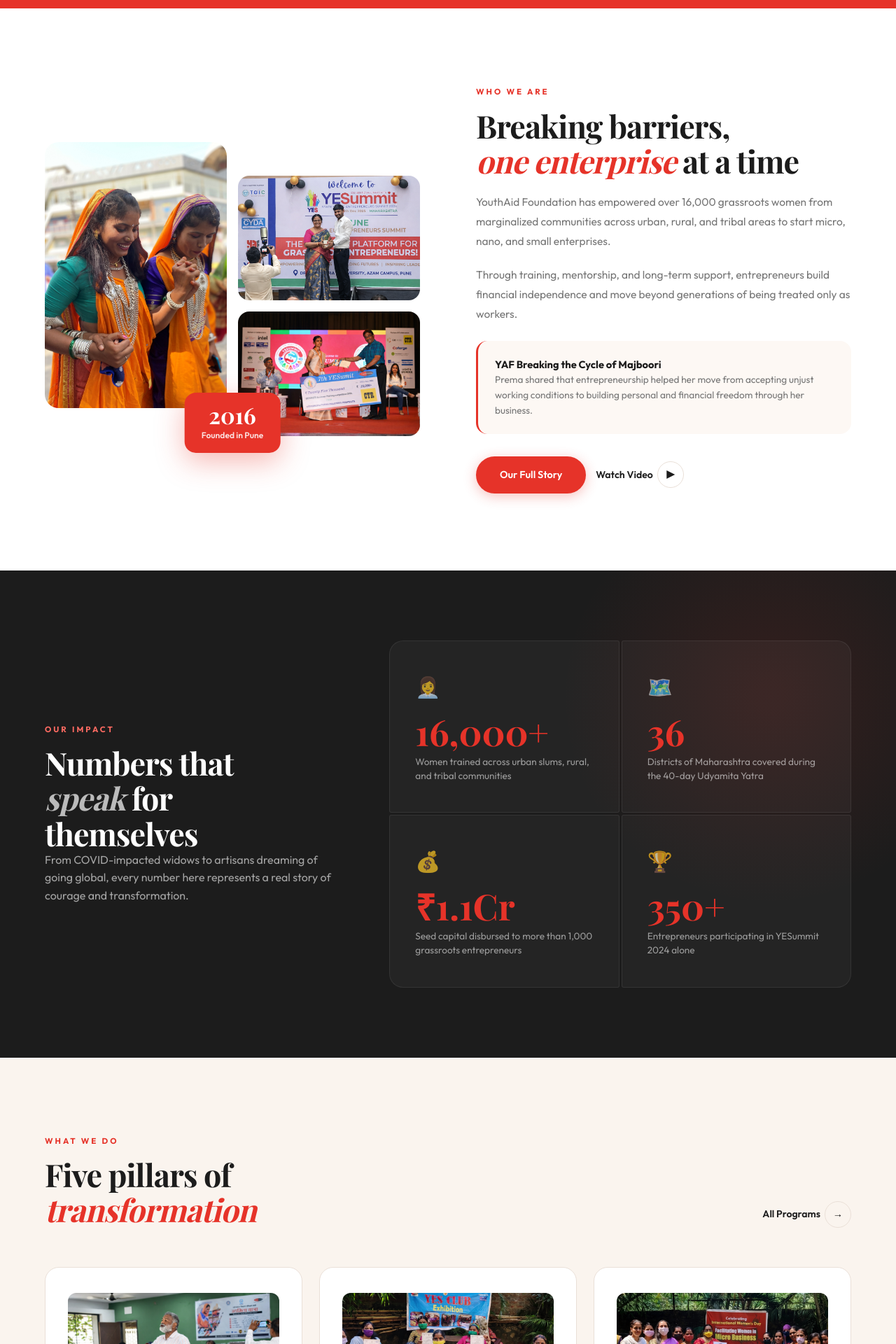
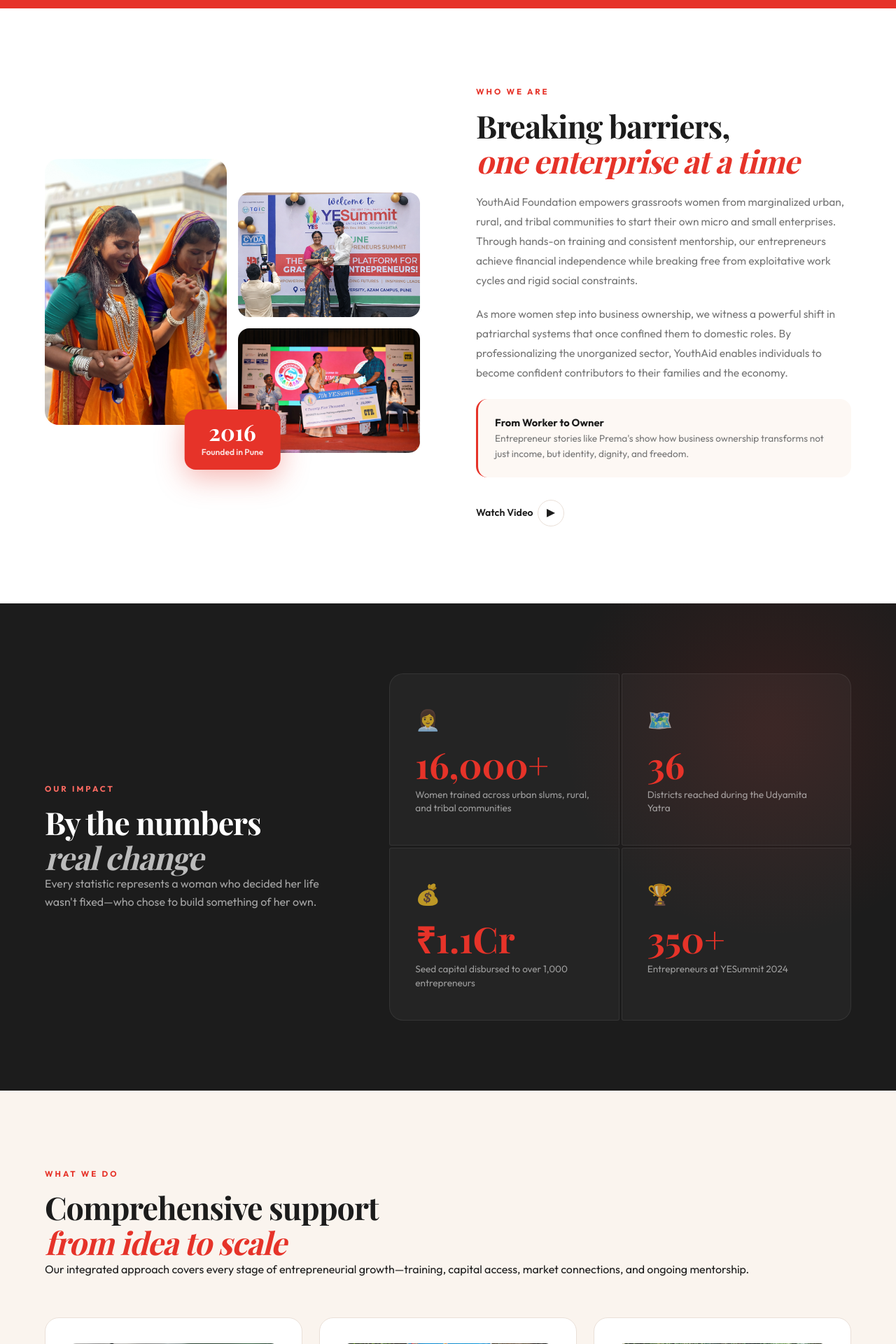
Before and after one commit to kartik-malviya1/YouthAF, a React (Vite) app: page / in a window 1280 px wide. Shown: the part 880-2800 px from the top of the page at 70% size. Built offline with nearby package versions, Linux system fonts and the light colour scheme; a web font is replaced by a local one.

Commit message:
Refactor Home page content for clarity and impact

```diff
--- a/src/pages/Home.jsx
+++ b/src/pages/Home.jsx
@@ -90,9 +90,8 @@ export default function Home() {
 
   return (
     <div className="yaf-page">
-      <div>
       <Navbar />
-      </div>
+
       <section className="hero" id="home">
         <div className="hero-left reveal">
           <div className="hero-badge">Pune, Maharashtra · Est. 2016</div>
@@ -104,7 +103,7 @@ export default function Home() {
             Entrepreneurs
           </h1>
           <p className="hero-sub">
-            Using entrepreneurship to gain financial independence, change patriarchal mindsets, overcome a worker&apos;s mentality, boost self-esteem, and conquer fears. 16,000+ women and counting.
+            Empowering over 16,000 women from marginalized communities to build sustainable businesses, gain financial independence, and transform generational mindsets.
           </p>
           <div className="hero-btns">
             <a href="/donate" className="btn-red" target="_blank" rel="noreferrer">
@@ -161,7 +160,7 @@ export default function Home() {
           <div className="about-inner">
             <div className="about-imgs reveal">
               <div className="about-img-big">
-                <img src= {aboutusimg} alt="Women in a training session" />
+                <img src={aboutusimg} alt="Women in a training session" />
               </div>
               <div className="about-img-stack">
                 <div className="about-img-sm">
@@ -182,24 +181,21 @@ export default function Home() {
               <h2 className="section-title">
                 Breaking barriers,
                 <br />
-                <em>one enterprise</em> at a time
+                <em>one enterprise at a time</em>
               </h2>
               <p>
-                YouthAid Foundation has empowered over 16,000 grassroots women from marginalized communities across urban, rural, and tribal areas to start micro, nano, and small enterprises.
+                YouthAid Foundation empowers grassroots women from marginalized urban, rural, and tribal communities to start their own micro and small enterprises. Through hands-on training and consistent mentorship, our entrepreneurs achieve financial independence while breaking free from exploitative work cycles and rigid social constraints.
               </p>
               <p>
-                Through training, mentorship, and long-term support, entrepreneurs build financial independence and move beyond generations of being treated only as workers.
+                As more women step into business ownership, we witness a powerful shift in patriarchal systems that once confined them to domestic roles. By professionalizing the unorganized sector, YouthAid enables individuals to become confident contributors to their families and the economy.
               </p>
               <div className="about-feature">
-                <div className="af-title">YAF Breaking the Cycle of Majboori</div>
+                <div className="af-title">From Worker to Owner</div>
                 <p>
-                  Prema shared that entrepreneurship helped her move from accepting unjust working conditions to building personal and financial freedom through her business.
+                  Entrepreneur stories like Prema's show how business ownership transforms not just income, but identity, dignity, and freedom.
                 </p>
               </div>
               <div className="btn-row">
-                <a href="https://youthaidfoundation.org/about-yaf/" className="btn-red" target="_blank" rel="noreferrer">
-                  Our Full Story
-                </a>
                 <a href="https://www.youtube.com/watch?v=8G-YoVnxgHU" className="btn-ghost-dark" target="_blank" rel="noreferrer">
                   Watch Video <span className="arr">▶</span>
                 </a>
@@ -215,19 +211,17 @@ export default function Home() {
             <div className="reveal">
               <span className="section-label alt-label">Our Impact</span>
               <h2 className="section-title white">
-                Numbers that
+                By the numbers
                 <br />
-                <em>speak</em> for
-                <br />
-                themselves
+                <em>real change</em>
               </h2>
-              <p>From COVID-impacted widows to artisans dreaming of going global, every number here represents a real story of courage and transformation.</p>
+              <p>Every statistic represents a woman who decided her life wasn't fixed—who chose to build something of her own.</p>
             </div>
             <div className="impact-numbers reveal reveal-delay-1">
               <ImpactCard icon="👩‍💼" num="16,000+" label="Women trained across urban slums, rural, and tribal communities" />
-              <ImpactCard icon="🗺️" num="36" label="Districts of Maharashtra covered during the 40-day Udyamita Yatra" />
-              <ImpactCard icon="💰" num="₹1.1Cr" label="Seed capital disbursed to more than 1,000 grassroots entrepreneurs" />
-              <ImpactCard icon="🏆" num="350+" label="Entrepreneurs participating in YESummit 2024 alone" />
+              <ImpactCard icon="🗺️" num="36" label="Districts reached during the Udyamita Yatra" />
+              <ImpactCard icon="💰" num="₹1.1Cr" label="Seed capital disbursed to over 1,000 entrepreneurs" />
+              <ImpactCard icon="🏆" num="350+" label="Entrepreneurs at YESummit 2024" />
             </div>
           </div>
         </div>
@@ -239,14 +233,12 @@ export default function Home() {
             <div>
               <span className="section-label">What We Do</span>
               <h2 className="section-title">
-                Five pillars of
+                Comprehensive support
                 <br />
-                <em>transformation</em>
+                <em>from idea to scale</em>
               </h2>
+              <p>Our integrated approach covers every stage of entrepreneurial growth—training, capital access, market connections, and ongoing mentorship.</p>
             </div>
-            <a href="https://youthaidfoundation.org/our-programs/" className="btn-ghost-dark" target="_blank" rel="noreferrer">
-              All Programs <span className="arr">→</span>
-            </a>
           </div>
           <div className="programs-grid">
             {programs.map((program) => (
@@ -270,15 +262,15 @@ export default function Home() {
         <div className="container">
           <div className="stories-header reveal">
             <div>
-              <span className="section-label">Blogs</span>
+              <span className="section-label">Stories</span>
               <h2 className="section-title">
-                Read stories of <em>resilience</em>
+                Journeys of <em>courage</em>
                 <br />
-                & transformation
+                and transformation
               </h2>
             </div>
             <a href="/blogs" className="btn-ghost-dark">
-              All Blogs <span className="arr">→</span>
+              All Stories <span className="arr">→</span>
             </a>
           </div>
           <div className="stories-grid">
@@ -295,7 +287,7 @@ export default function Home() {
                 }}
                 role="button"
                 tabIndex={0}
-                aria-label={`Read full blog: ${story.title}`}
+                aria-label={`Read full story: ${story.title}`}
               >
                 <div className={`story-img${story.big ? ' tall' : ' short'}`}>
                   <img src={story.img} alt={story.title} />
@@ -307,7 +299,7 @@ export default function Home() {
                   <div className="story-title">{story.title}</div>
                   <p className="story-excerpt">{story.excerpt}</p>
                   <span className="story-read">
-                    Read Full Blog →
+                    Read Full Story →
                   </span>
                 </div>
               </article>
@@ -329,7 +321,7 @@ export default function Home() {
               type="button"
               className="story-modal-close"
               onClick={() => setSelectedStory(null)}
-              aria-label="Close blog"
+              aria-label="Close story"
             >
               ×
             </button>
@@ -345,9 +337,6 @@ export default function Home() {
                   <p key={paragraph}>{paragraph}</p>
                 ))}
               </div>
-              {/* <a href={selectedStory.href} className="story-modal-link" target="_blank" rel="noreferrer">
-                Visit Original Story →
-              </a> */}
             </div>
           </div>
         </div>
@@ -358,7 +347,7 @@ export default function Home() {
           <div className="quote-inner">
             {quotes.map((quote) => (
               <article key={quote.name} className="qt-card">
-                <span className="qt-mark">“</span>
+                <span className="qt-mark">"</span>
                 <p className="qt-text">{quote.text}</p>
                 <div className="qt-name">{quote.name}</div>
                 <div className="qt-role">{quote.role}</div>
@@ -373,24 +362,24 @@ export default function Home() {
           <div className="yes-inner">
             <div className="yes-imgs reveal">
               <div className="yes-img-main">
-                <img src={yessummit1} />
+                <img src={yessummit1} alt="YESummit stage" />
               </div>
               <div className="yes-img-sm">
-                <img src={yesummitimg} />
+                <img src={yesummitimg} alt="Entrepreneur speaking" />
               </div>
               <div className="yes-img-sm">
-                <img src={bg3} alt="Pitch session" />
+                <img src={bg3} alt="Networking session" />
               </div>
             </div>
             <div className="yes-text reveal reveal-delay-1">
               <span className="section-label">YESummit</span>
               <h2 className="section-title">
-                A stage for
+                A national stage for
                 <br />
                 <em>grassroots ambition</em>
               </h2>
               <p>
-                Since 2016, YESummit has been a flagship platform where entrepreneurs showcase products, present business ideas, and build confidence to grow beyond local markets.
+                YESummit is where entrepreneurs showcase products, pitch business ideas, and build the confidence to scale beyond local markets. Our flagship annual event brings together hundreds of grassroots business owners for learning, visibility, and opportunity.
               </p>
               <div className="yes-facts">
                 <div className="yf-item">
@@ -430,12 +419,12 @@ export default function Home() {
           <div className="yatra-left reveal">
             <span className="section-label alt-label">Udyamita Yatra</span>
             <h2 className="section-title white">
-              Taking entrepreneurship
+              Bringing opportunity
               <br />
-              <em>district by district</em>
+              <em>door to door</em>
             </h2>
             <p>
-              The 40-day Udyamita Yatra carried YouthAid&apos;s mission across Maharashtra, reaching women where they are and opening pathways to enterprise in communities often left out of formal support systems.
+              Our 40-day Udyamita Yatra traveled across Maharashtra, reaching women in their own communities with direct access to training, mentorship, and entrepreneurship pathways—breaking the barrier of geography.
             </p>
             <div className="yatra-nums">
               <div className="yatra-num first">
@@ -448,19 +437,19 @@ export default function Home() {
               </div>
               <div className="yatra-num">
                 <div className="n">16K+</div>
-                <div className="l">Women inspired</div>
+                <div className="l">Women engaged locally</div>
               </div>
             </div>
           </div>
           <div className="yatra-right">
             <div className="yatra-right-img">
-              <img src="https://images.unsplash.com/photo-1516321318423-f06f85e504b3?w=1200&q=80&fit=crop" alt="Women in event" />
+              <img src="https://images.unsplash.com/photo-1516321318423-f06f85e504b3?w=1200&q=80&fit=crop" alt="Community gathering" />
             </div>
             <div className="yatra-right-overlay">
               <ul className="yatra-checklist">
-                <li>Grassroots outreach built around aspiration, ownership, and dignity.</li>
-                <li>Local participation connected to entrepreneurship pathways and training opportunities.</li>
-                <li>Momentum carried forward into programmes like Saksham, Sankalp, and Nidhi.</li>
+                <li>Direct outreach building trust and grassroots momentum.</li>
+                <li>Local connections creating pathways to structured training programs.</li>
+                <li>Sustained follow-up through Saksham, Sankalp, and Nidhi initiatives.</li>
               </ul>
             </div>
           </div>
@@ -480,12 +469,12 @@ export default function Home() {
             <div className="nidhi-right reveal reveal-delay-1">
               <span className="section-label">Nidhi</span>
               <h2 className="section-title">
-                Funding confidence,
+                Capital to move from
                 <br />
-                <em>not just businesses</em>
+                <em>dreams to reality</em>
               </h2>
               <p>
-                For many women, capital is the difference between having an idea and having a livelihood. Nidhi bridges that gap with practical support designed for real grassroots constraints.
+                Access to capital is often the barrier between having a brilliant business idea and actually starting. Nidhi provides flexible funding designed for the realities of grassroots entrepreneurs—small amounts, realistic timelines, and support through growth.
               </p>
               <div className="nidhi-types">
                 {nidhiTypes.map((item) => (
@@ -504,17 +493,17 @@ export default function Home() {
       <section className="testimonials-section">
         <div className="container">
           <div className="testi-header reveal">
-            <span className="section-label">Voices</span>
+            <span className="section-label">Impact Voices</span>
             <h2 className="section-title">
-              What change
+              What real change
               <br />
-              <em>feels like</em>
+              <em>sounds like</em>
             </h2>
           </div>
           <div className="testi-grid">
             {testimonials.map((item, index) => (
               <article key={item.name} className={`testi-card reveal reveal-delay-${Math.min(index, 2)}`}>
-                <span className="qm">“</span>
+                <span className="qm">"</span>
                 <p className="testi-text">{item.text}</p>
                 <div className="testi-name">{item.name}</div>
                 <div className="testi-role">{item.role}</div>
@@ -529,9 +518,9 @@ export default function Home() {
           <div className="team-header reveal">
             <div className="team-label">People Behind The Mission</div>
             <h2 className="section-title">
-              A team building
+              A team dedicated to
               <br />
-              <em>grassroots momentum</em>
+              <em>grassroots change</em>
             </h2>
           </div>
           <div className="board-label">Core Team & Board Members</div>
@@ -565,15 +554,15 @@ export default function Home() {
         <div className="container">
           <div className="news-header reveal">
             <div>
-              <span className="section-label">Updates</span>
+              <span className="section-label">Latest Updates</span>
               <h2 className="section-title">
-                News from the
+                Stories from the
                 <br />
-                <em>ground</em>
+                <em>field</em>
               </h2>
             </div>
             <a href="https://youthaidfoundation.org/blog/" className="btn-ghost-dark" target="_blank" rel="noreferrer">
-              All News <span className="arr">→</span>
+              All Updates <span className="arr">→</span>
             </a>
           </div>
           <div className="news-grid">
@@ -615,7 +604,7 @@ export default function Home() {
                 ))}
               </div>
               <p className="partners-note">
-                A shared ecosystem of partners and donors helping women entrepreneurs grow with dignity, access, and long-term support.
+                Together with our ecosystem of partners, we create lasting opportunities for women entrepreneurs to grow.
               </p>
             </div>
 
@@ -623,9 +612,9 @@ export default function Home() {
               <div className="partners-network-header">
                 <div>
                   <div className="partners-network-label">Partner Network</div>
-                  <div className="partners-network-title">Community of supporters, donors, and field allies</div>
+                  <div className="partners-network-title">Organizations, donors, and allies working together</div>
                 </div>
-                <div className="partners-network-meta">{partners.length}+ active relationships</div>
+                <div className="partners-network-meta">{partners.length}+ partnerships</div>
               </div>
               <div className="partners-logo-grid unified">
                 {partners.map((partner, index) => (
@@ -646,9 +635,9 @@ export default function Home() {
           <div className="join-header reveal">
             <span className="section-label alt-label centered-label">Get Involved</span>
             <h2 className="section-title white">
-              Join the <em>movement</em>
+              Be part of the <em>movement</em>
             </h2>
-            <p>There are many ways to contribute to a more equitable India. If you can provide expertise, skills, and inspiration to our supported entrepreneurs, reach out.</p>
+            <p>Your skills, expertise, or support can directly impact an entrepreneur's success. Here are ways to get involved.</p>
           </div>
           <div className="join-grid">
             {joinCards.map((card, index) => (
@@ -696,7 +685,7 @@ export default function Home() {
                 YOUTH<span>Aid</span> Foundation
               </div>
               <p>
-                We inspire transformation by creating and training entrepreneurs. YouthAid builds a thriving grassroots entrepreneurship ecosystem across urban slums, rural areas, and tribal communities.
+                We build thriving entrepreneurship ecosystems in grassroots communities. By supporting women entrepreneurs, we create pathways to dignity, independence, and economic participation.
               </p>
               <div className="social-row">
                 <a href="https://www.facebook.com/yesummitindia" className="soc-btn" target="_blank" rel="noreferrer">f</a>
```
